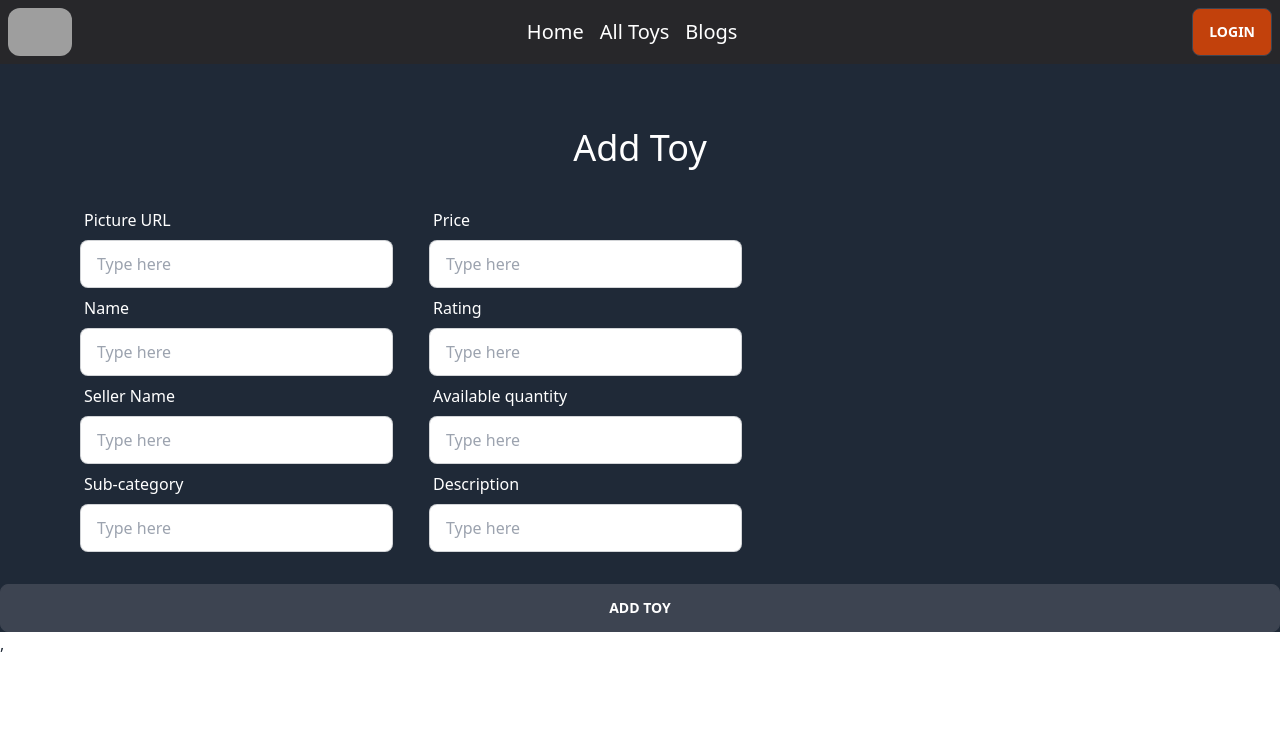
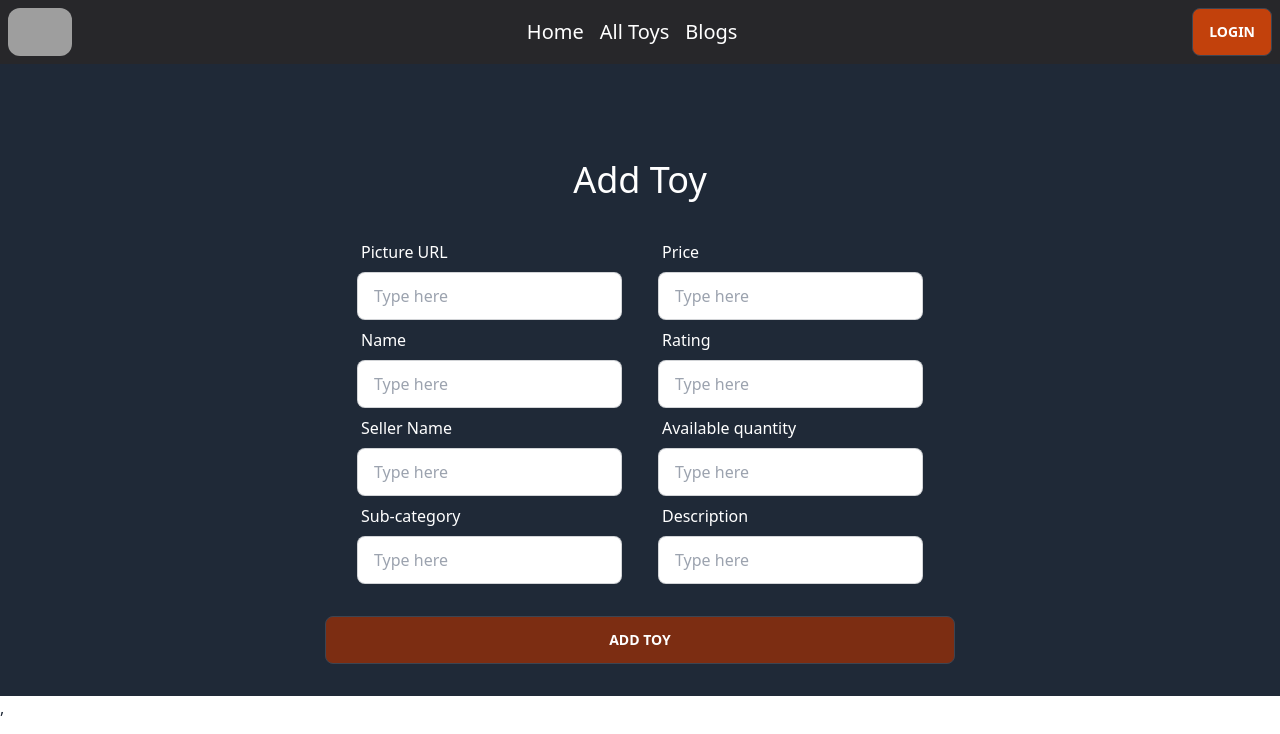
Before and after one commit to ragibSahriar/Comic-VerseClient-Side, a React (Vite) app: page /addtoy in a window 1280 px wide. Shown: the top 734 px of the page. Built offline with nearby package versions, Linux system fonts and the light colour scheme; no server answers; grey boxes are pictures that could not be loaded.

Commit message:
added login route section

```diff
--- a/src/Toys/Addtoy.jsx
+++ b/src/Toys/Addtoy.jsx
@@ -48,12 +48,12 @@ const Addtoy = () => {
     }
 
     return (
-        <div  data-aos="fade-down" className='bg-gray-800'>
-            <h2 className='text-white text-center text-4xl pt-16'>Add Toy</h2>
+      <div  data-aos="fade-down" className='bg-gray-800 flex justify-center p-8'>
            <form onSubmit={handleAddToy}>
+          <h2 className='text-white text-center text-4xl pt-16'>Add Toy</h2>
           <div className='flex space-x-9 container mx-auto p-8'>
           <div>
-          <div className="w-full max-auto container ml-12">
+          <div className="w-full max-auto container">
   <label className="label">
     <span className="text-white">Picture URL</span>
 
@@ -61,7 +61,7 @@ const Addtoy = () => {
   <input type="text" placeholder="Type here" name='photo' className="input input-bordered w-full max-w-xs" />
 
 </div>
-           <div className="w-full max-auto container ml-12">
+           <div className="w-full max-auto container">
   <label className="label">
     <span className="text-white">Name</span>
 
@@ -69,7 +69,7 @@ const Addtoy = () => {
   <input type="text" placeholder="Type here" name='item' className="input input-bordered w-full max-w-xs" />
 
 </div>
-           <div className="w-full max-auto container ml-12">
+           <div className="w-full max-auto container">
   <label className="label">
     <span className="text-white">Seller Name</span>
 
@@ -77,7 +77,7 @@ const Addtoy = () => {
   <input type="text" placeholder="Type here" name='seller' className="input input-bordered w-full max-w-xs" />
 
 </div>
-           <div className="w-full max-auto container ml-12">
+           <div className="w-full max-auto container">
   <label className="label">
     <span className="text-white">Sub-category</span>
 
@@ -87,7 +87,7 @@ const Addtoy = () => {
 </div>
           </div>
  <div>
- <div className="w-full max-auto container ml-12">
+ <div className="w-full max-auto container">
   <label className="label">
     <span className="text-white">Price</span>
 
@@ -95,7 +95,7 @@ const Addtoy = () => {
   <input type="text" placeholder="Type here" name='price' className="input input-bordered w-full max-w-xs" />
 
 </div>
-           <div className="w-full max-auto container ml-12">
+           <div className="w-full max-auto container">
   <label className="label">
     <span className="text-white">Rating</span>
 
@@ -104,7 +104,7 @@ const Addtoy = () => {
 
 </div>
 
-           <div className="w-full max-auto container ml-12">
+           <div className="w-full max-auto container">
   <label className="label">
     <span className="text-white">Available quantity</span>
 
@@ -112,7 +112,7 @@ const Addtoy = () => {
   <input type="text" placeholder="Type here" name='quantity' className="input input-bordered w-full max-w-xs" />
 
 </div>
-           <div className="w-full max-auto container ml-12">
+           <div className="w-full max-auto container">
   <label className="label">
     <span className="text-white">Description
 </span>
@@ -123,7 +123,7 @@ const Addtoy = () => {
 </div>
  </div>
           </div>
- <input type="submit" value="add toy" className='btn btn-block' />
+ <input type="submit" value="add toy" className='btn btn-block bg-orange-900 text-center' />
            </form>
         </div>
     );
```
